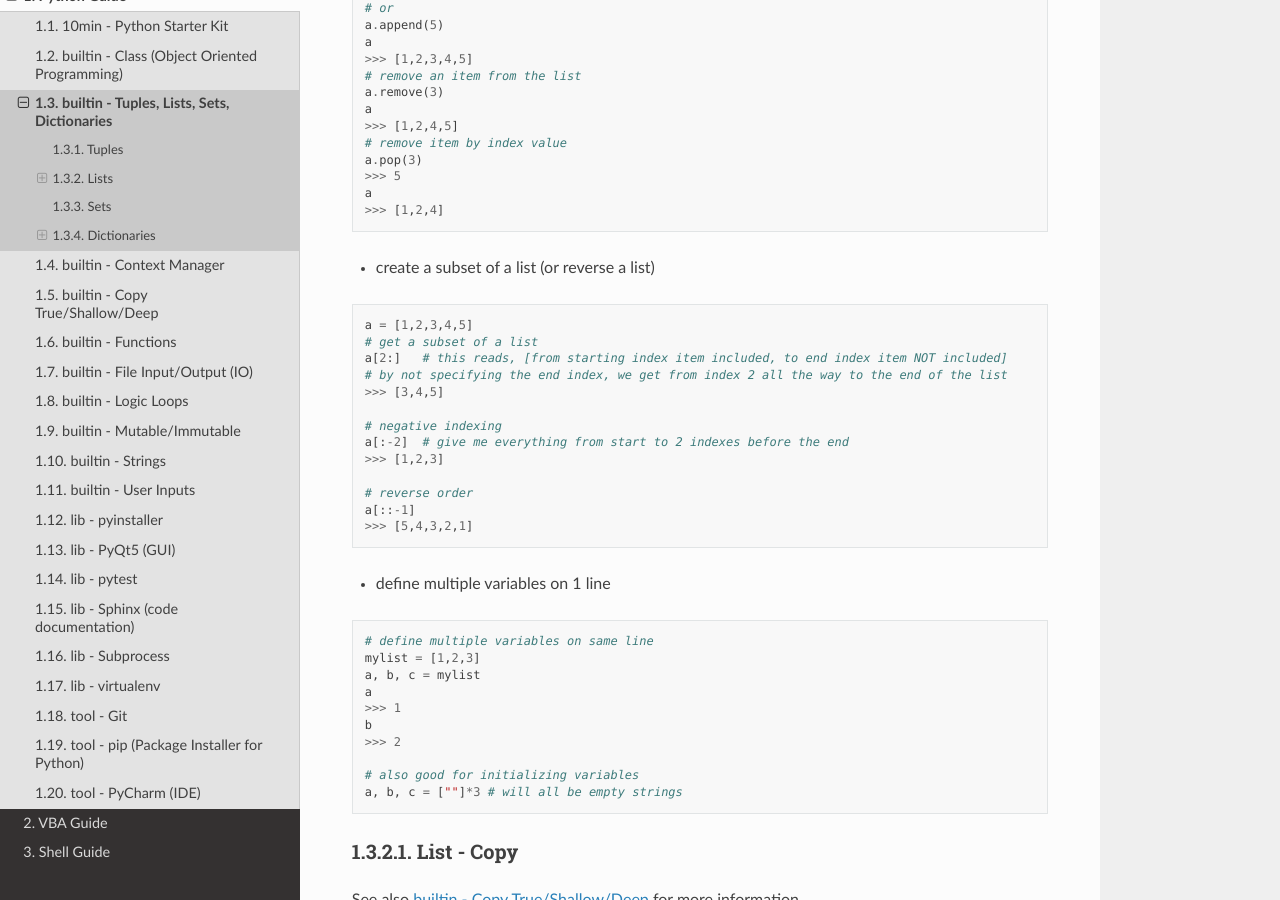
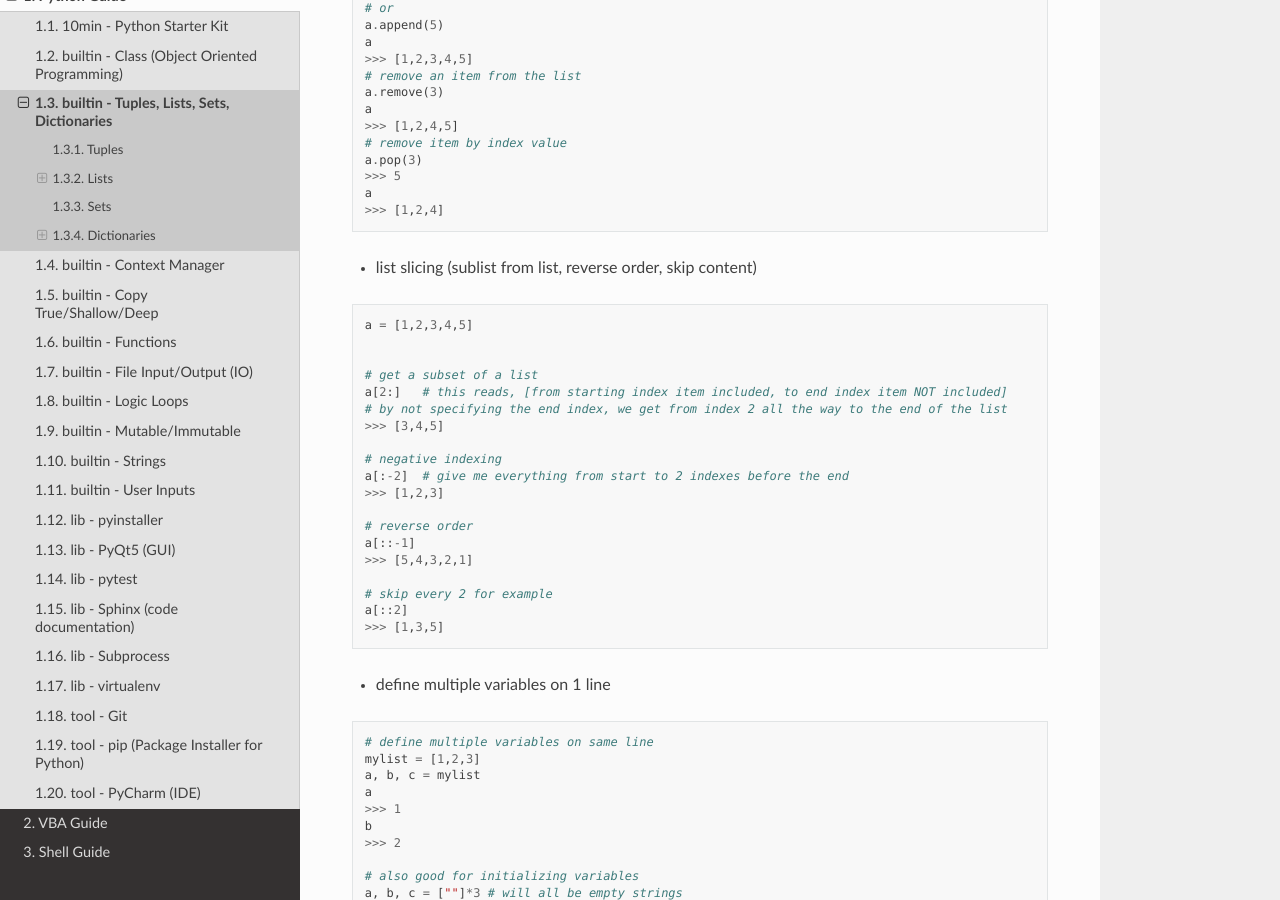
Before and after one commit to PydPiper/viks_SoftwareGuide, a Sphinx documentation site: the page built from source/python/builtin_containers.rst, in a window 1280 px wide and 900 px high, scrolled down 1733 px. Built offline with Sphinx 7.4.7 and the Read the Docs theme 2.0.0, drawn with Linux system fonts in a browser that asks for light colours.

Commit message:
added slcing figure and refactored the last of existing contnet

```diff
--- a/source/python/10min_python_starters_kit.rst
+++ b/source/python/10min_python_starters_kit.rst
@@ -129,6 +129,12 @@
 
 - sub-strings (slicing)
 
+.. figure:: list_slicing.png
+        :scale: 100%
+        :align: center
+
+        List slicing
+
 .. code-block:: python
 
     a = 'this is a string'
--- a/source/python/builtin_containers.rst
+++ b/source/python/builtin_containers.rst
@@ -94,11 +94,13 @@
     a
     >>> [1,2,4]
 
-- create a subset of a list (or reverse a list)
+- list slicing (sublist from list, reverse order, skip content)
 
 .. code-block:: python
 
     a = [1,2,3,4,5]
+
+
     # get a subset of a list
     a[2:]   # this reads, [from starting index item included, to end index item NOT included]
     # by not specifying the end index, we get from index 2 all the way to the end of the list
@@ -111,6 +113,10 @@
     # reverse order
     a[::-1]
     >>> [5,4,3,2,1]
+
+    # skip every 2 for example
+    a[::2]
+    >>> [1,3,5]
 
 - define multiple variables on 1 line
 
```
Also changed, not shown: source/python/lib_pyqt.rst (+6 -6 lines), source/python/list_slicing.png (added).
